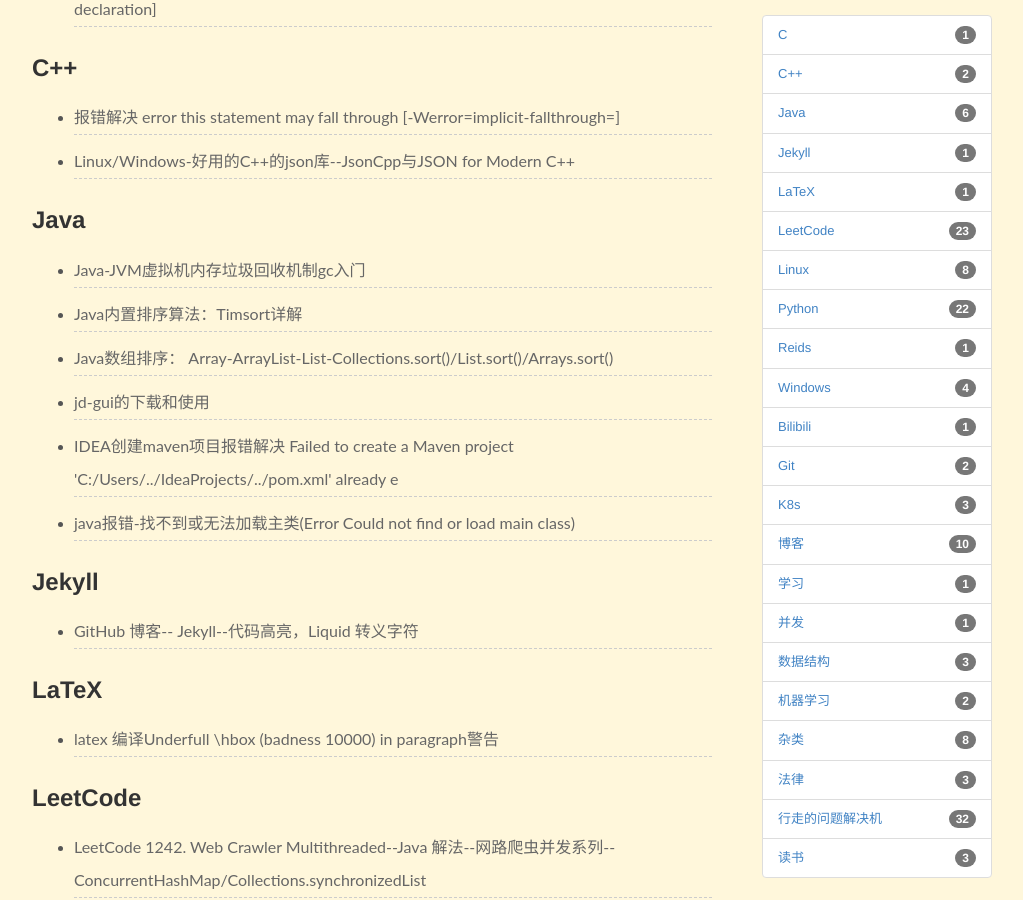
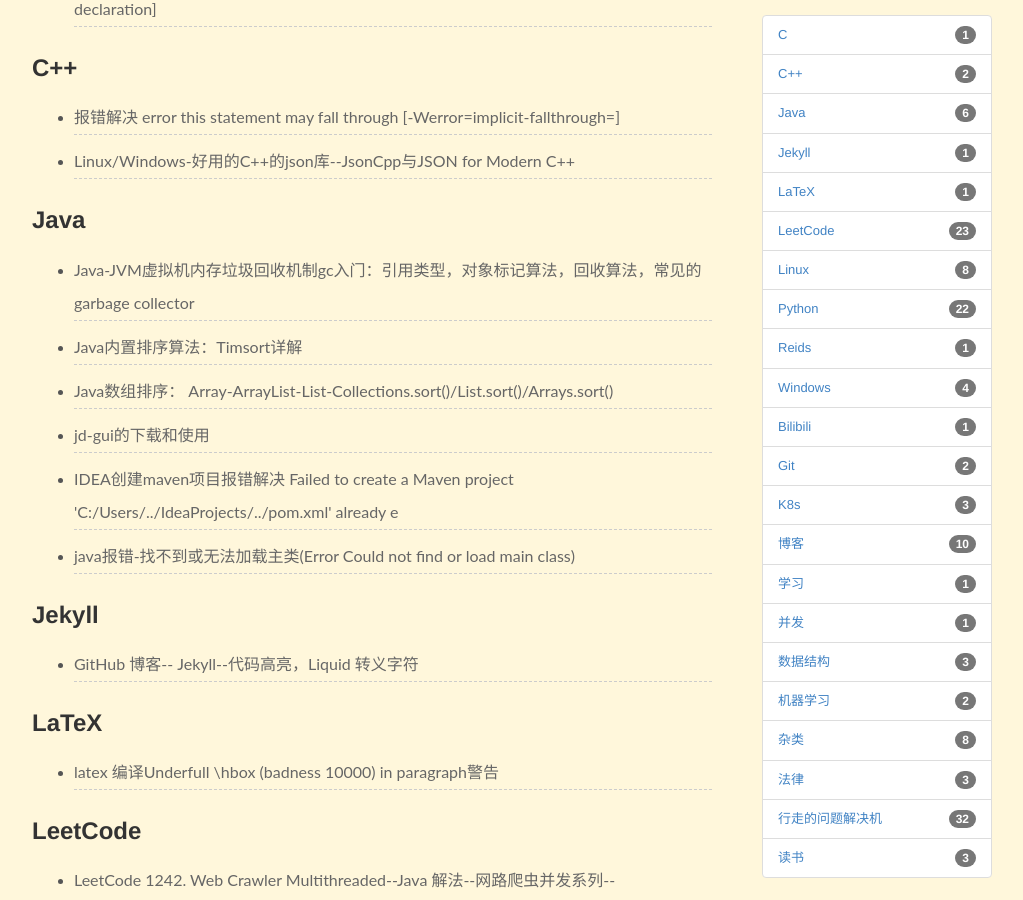
Before and after one commit to last2win/blog-cdn, a Jekyll site: the page built from pages/categories.md, in a window 1280 px wide and 900 px high, scrolled down 309 px. Shown: the whole window, without its empty margins (138-1161 px from the left). Built offline with Jekyll 4.4.1, drawn with Linux system fonts in a browser that asks for light colours; comment, search, counter and statistics services are not loaded.

Commit message:
2020-2-13

```diff
--- a/_posts/2020/02/2020-2-13-java-gc.md
+++ b/_posts/2020/02/2020-2-13-java-gc.md
@@ -1,8 +1,8 @@
 ---
 layout: post
-title: "Java-JVM虚拟机内存垃圾回收机制gc入门"
+title: "Java-JVM虚拟机内存垃圾回收机制gc入门：引用类型，对象标记算法，回收算法，常见的 garbage collector"
 categories: [Java]
-description: ""
+description: "Java-JVM虚拟机内存垃圾回收机制gc入门：引用类型，对象标记算法，回收算法，常见的 garbage collector"
 keywords: Java
 ---
 
@@ -18,7 +18,7 @@
 
 Java对比C++最大的优势是内存自动回收，无需手动删除对象，因此需要垃圾回收器(GC)来确认哪些对象是无用的对象，从而可以回收这些对象所占用的内存空间。
 
-但GC(垃圾回收)也不是完美的，缺点就是如果会在程序运行时产生暂停；一般来说垃圾回收算法越好，暂停时间越短暂。
+但GC(垃圾回收/garbage collector)也不是完美的，缺点就是如果会在程序运行时产生暂停；一般来说垃圾回收算法越好，暂停时间越短暂。
 
 
 GC的过程分为标记垃圾对象和垃圾回收2步。
@@ -170,7 +170,7 @@
 
 ## 后记
 
-这篇文章简单的介绍了 对象标记算法，常见的回收算法和常见的 GC collector，但有更多深入的内容值得探讨。
+这篇文章简单的介绍了 对象标记算法，常见的回收算法和常见的 garbage collector，但有更多深入的内容值得探讨。
 
 如：
 
```
